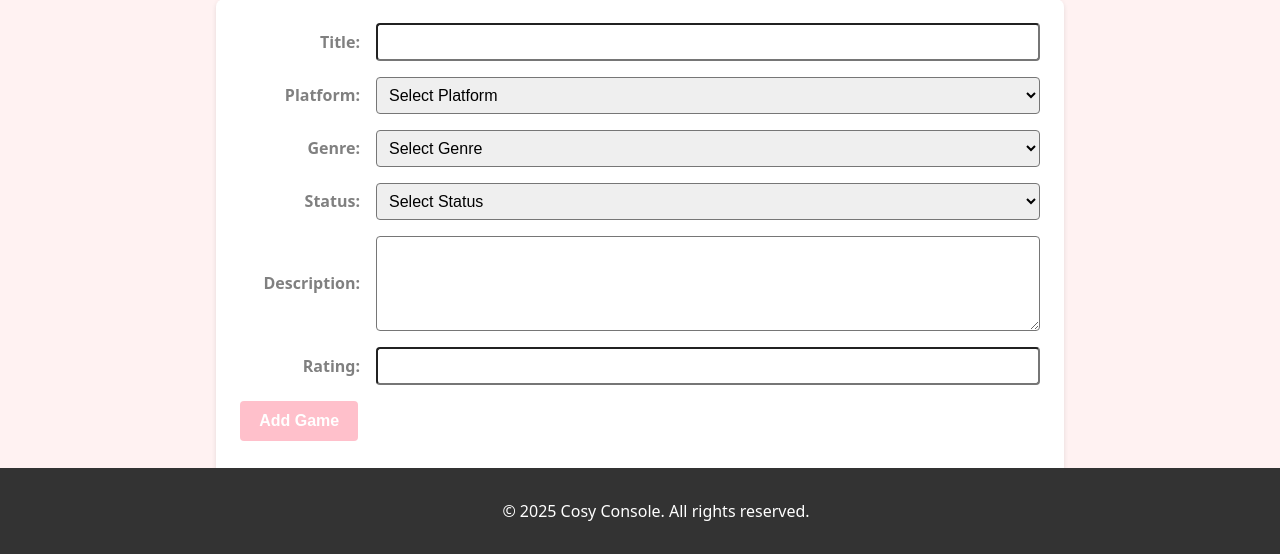
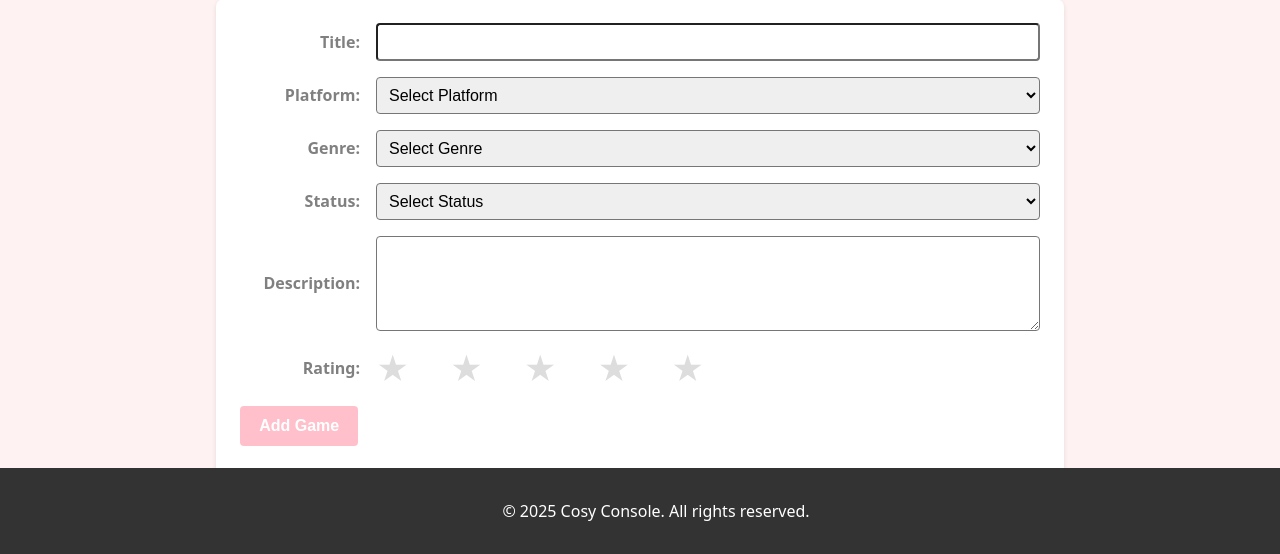
Before and after one commit to briannemcgrath/WSAA-coursework, a Flask app: page /game/new in a window 1280 px wide. Shown: the part 246-800 px from the top of the page. Run offline with Flask 3, Linux system fonts and the light colour scheme.

Commit message:
Implement Star Rating System - Game Form & Fixes to Status and Rating field in Game Form
- Replaced numeric rating input with a star rating widget using radio buttons and styled labels.
- Added conditional checked logic for pre-filling the stars when edited a game.
- Updated CSS for hover effects and proper star ordering.
- Pink stars :)
- Corrected the status dropdown to compare against game.status instead of game.genre (previous error).

```diff
--- a/project/static/css/styles.css
+++ b/project/static/css/styles.css
@@ -220,3 +220,33 @@ footer {
 .form-row.submit-row button[type="submit"]:hover {
     background-color: #f3abb7;
 }
+
+.star-rating {
+    direction: rtl;
+    font-size: 2rem;
+    unicode-bidi: bidi-override;
+    display: inline-block;
+}
+
+.star-rating input[type="radio"] {
+    display: none; /*hide the radio button */
+}
+
+.star-rating label {
+    color: #ddd;
+    cursor: pointer;
+    transition: color 0.3s ease;
+}
+
+.star-rating label::before {
+    content: "\2605"; /*unicode character for a star*/
+}
+
+.star-rating input[type="radio"]:checked ~ label {
+    color: #FFC0CB;
+}
+
+.star-rating label:hover,
+.star-rating label:hover ~ label {
+    color: #FFC0CB;
+}
--- a/project/templates/game_form.html
+++ b/project/templates/game_form.html
@@ -61,9 +61,9 @@
                     <label for="status"> Status:</label>
                     <select id="status" name="status" required>
                         <option value="">Select Status</option>
-                        <option value="Not Started" {% if game and game.genre == "Not Started" %}selected{% endif %}>Not Started</option>
-                        <option value="In Progress" {% if game and game.genre == "In Progress" %}selected{% endif %}>In Progress</option>
-                        <option value="Complete" {% if game and game.genre == "Complete" %}selected{% endif %}>Complete</option>
+                        <option value="Not Started" {% if game and game.status == "Not Started" %}selected{% endif %}>Not Started</option>
+                        <option value="In Progress" {% if game and game.status == "In Progress" %}selected{% endif %}>In Progress</option>
+                        <option value="Complete" {% if game and game.status == "Complete" %}selected{% endif %}>Complete</option>
                     </select>
                 </div>
 
@@ -73,10 +73,25 @@
                     <textarea id="description" name="description">{% if game %}{{game.description }}{% endif %}</textarea>
                 </div>
 
-                <!-- rating field-->
+                <!-- rating field (stars update)-->
                 <div class="form-row">
                     <label for="rating"> Rating:</label>
-                    <input type="number" id="rating" name="rating" step="1"  value="{% if game %}{{game.rating}}{% endif %}">
+                    <div class="star-rating">
+                        <input type="radio" id="star5" name="rating" value="5" {% if game and game.rating|int == 5 %}checked{% endif %}>
+                        <label for="star5" title="5 stars"></label>
+
+                        <input type="radio" id="star4" name="rating" value="4" {% if game and game.rating|int == 4 %}checked{% endif %}>
+                        <label for="star4" title="4 stars"></label>
+
+                        <input type="radio" id="star3" name="rating" value="3" {% if game and game.rating|int == 3 %}checked{% endif %}>
+                        <label for="star3" title="3 stars"></label>
+
+                        <input type="radio" id="star2" name="rating" value="2" {% if game and game.rating|int == 2 %}checked{% endif %}>
+                        <label for="star2" title="2 stars"></label>
+
+                        <input type="radio" id="star1" name="rating" value="1" {% if game and game.rating|int == 1 %}checked{% endif %}>
+                        <label for="star1" title="1 star"></label>
+                    </div>
                 </div>
 
                 <!-- submit button-->
```
Also changed, not shown: project/README.md.
